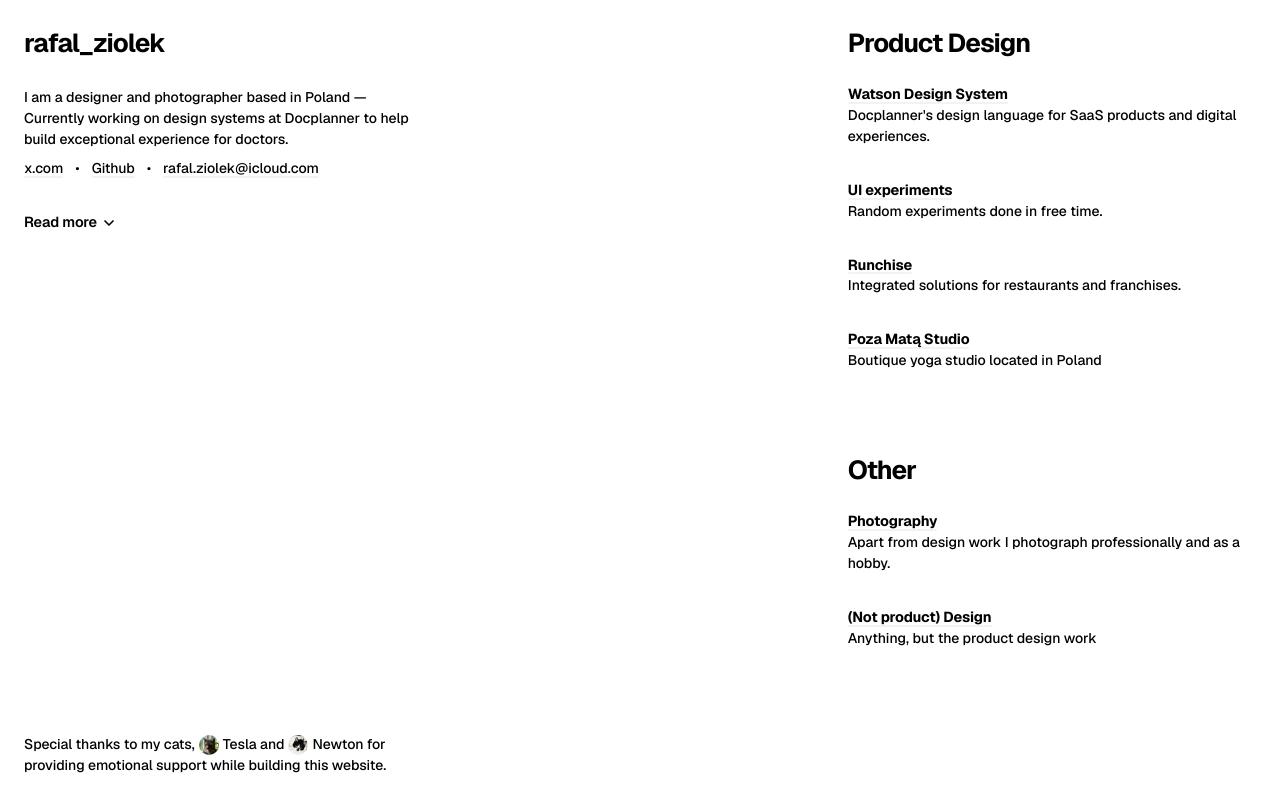
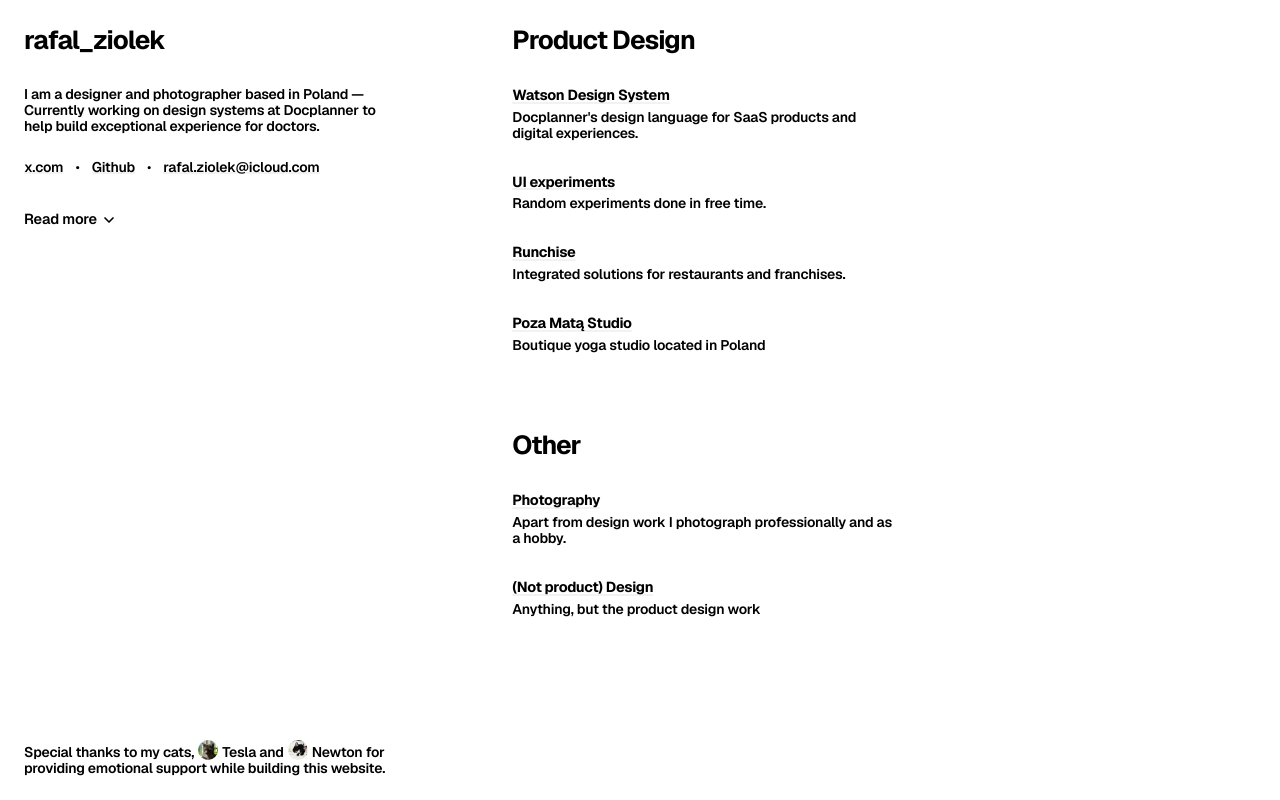
Before and after one commit to rafalziolek/portfolio, a Next.js app: page / in a window 1280 px wide. Built offline with nearby package versions, Linux system fonts and the light colour scheme.

Commit message:
another day another layout change

```diff
--- a/src/app/globals.scss
+++ b/src/app/globals.scss
@@ -29,12 +29,12 @@
   --font-size-caption: 0.6875rem;
   --font-size-button: 0.90625rem;
 
-  --font-weight-base: 500;
-  --font-weight-emphasis: 550;
+  --font-weight-base: 550;
+  --font-weight-emphasis: 600;
   --font-weight-heading: 620;
   --font-weight-article: 400;
 
-  --line-height-base: 1.5;
+  --line-height-base: 1.3;
   --line-height-button: 1;
   --line-height-article: 1.6;
 
--- a/src/app/page.module.scss
+++ b/src/app/page.module.scss
@@ -1,7 +1,6 @@
 .container {
     display: flex;
     height: 100%;
-    justify-content: space-between;
     gap: 64px;
 }
 
--- a/src/components/Intro/Intro.module.scss
+++ b/src/components/Intro/Intro.module.scss
@@ -2,7 +2,7 @@
   .about {
     display: flex;
     flex-direction: column;
-    gap: var(--space-24);
+    gap: var(--space-28);
     max-width: 45ch;
     font-size: var(--font-size-body);
     align-items: flex-start;
@@ -12,7 +12,7 @@
     display: flex;
     flex-direction: column;
     align-items: flex-start;
-    gap: var(--space-8);
+    gap: var(--space-24);
   }
 
   .links {
--- a/src/components/ProjectLink/ProjectLink.jsx
+++ b/src/components/ProjectLink/ProjectLink.jsx
@@ -18,7 +18,8 @@
   const [isHovered, setIsHovered] = useState(false);
 
   // Global context state
-  const { setCurrentProject, setIsAnyProjectHovered } = useContext(ProjectContext);
+  const { setCurrentProject, setIsAnyProjectHovered } =
+    useContext(ProjectContext);
 
   const handleMouseEnter = () => {
     // Update local state
--- a/src/components/ProjectLink/ProjectLink.module.scss
+++ b/src/components/ProjectLink/ProjectLink.module.scss
@@ -9,7 +9,7 @@
        border-radius: 12px;
     }
 
-    padding: var(--space-16) var(--space-16);
+    padding: var(--space-12) var(--space-16);
     & .background {
        display: block;
        width: 100%;
@@ -24,6 +24,7 @@
 
    }
    .content {
+       gap: var(--space-4);
        display: flex;
        flex-direction: column;
        align-items: flex-start;
--- a/src/components/ProjectLinkGroup/ProjectLinkGroup.module.scss
+++ b/src/components/ProjectLinkGroup/ProjectLinkGroup.module.scss
@@ -1,9 +1,10 @@
 .project-heading {
     padding-inline: var(--space-16);
-    padding-block:0  var(--space-4);
+    padding-block:0  var(--space-8);
 }
 
 .project-group {
     display: flex;
     flex-direction: column;
+    gap: var(--space-8);
 }
--- a/src/components/ProjectThumbnail/ProjectThumbnail.module.scss
+++ b/src/components/ProjectThumbnail/ProjectThumbnail.module.scss
@@ -5,19 +5,21 @@
     width: 100%;
     height: 100%;
     pointer-events: none;
-    z-index: 100;
+    z-index: -1;
 }
 
 .thumbnail {
     position: fixed;
-    bottom: 0;
-    left: 0;
+    top: 0;
+    right: 5vh;
     height: 100%;
     background-color: color-mix(in oklch, var(--color-bg) 90%, transparent 10%);
-    width: calc(100% - 40ch - 24px);
+    // width: calc(100% - 40ch - 24px);
     display: flex;
     align-items: center;
     justify-content: center;
+    z-index: -1;
+
 }
 
 .imageContainer {
@@ -30,6 +32,6 @@
         max-width: 50vw;
         max-height: 90vh;
         height: auto;
-        border-radius: 12px;
+        border-radius: 3px;
     }
 }
--- a/src/components/Text/Text.jsx
+++ b/src/components/Text/Text.jsx
@@ -22,7 +22,7 @@
   const textClass = styleMap[type];
 
   return (
-    <Component className={clsx(textClass, className)} {...rest}>
+    <Component className={clsx(textClass, className, "text")} {...rest}>
       {children}
     </Component>
   );
--- a/src/components/Text/Text.module.scss
+++ b/src/components/Text/Text.module.scss
@@ -1,19 +1,24 @@
 /* Base text styles */
+.text {
+  mix-blend-mode: difference;
+  z-index: 1;
+}
+
 .body {
   font-family: var(--font-geist-sans);
   font-size: var(--font-size-body);
-  line-height: var(--line-height-base);
+  line-height: 16px;
   font-weight: var(--font-weight-base);
-  letter-spacing: -0.002em;
-  max-width: 42ch;
+  letter-spacing: -0.015em;
+  max-width: 40ch;
 }
 
 .bodyEmphasis {
-  font-family: var(--font-geist-mono);
+  font-family: var(--font-geist-sans);
   font-size: var(--font-size-body);
   line-height: var(--line-height-base);
   font-weight: var(--font-weight-emphasis);
-  letter-spacing: -0.01em;
+  letter-spacing: -0.02em;
 }
 
 .bodyArticle {
@@ -27,7 +32,7 @@
   font-size: var(--font-size-heading);
   line-height: var(--line-height-base);
   font-weight: var(--font-weight-heading);
-  letter-spacing: -0.01em;
+  letter-spacing: -0.02em;
 }
 
 .caption {
```
